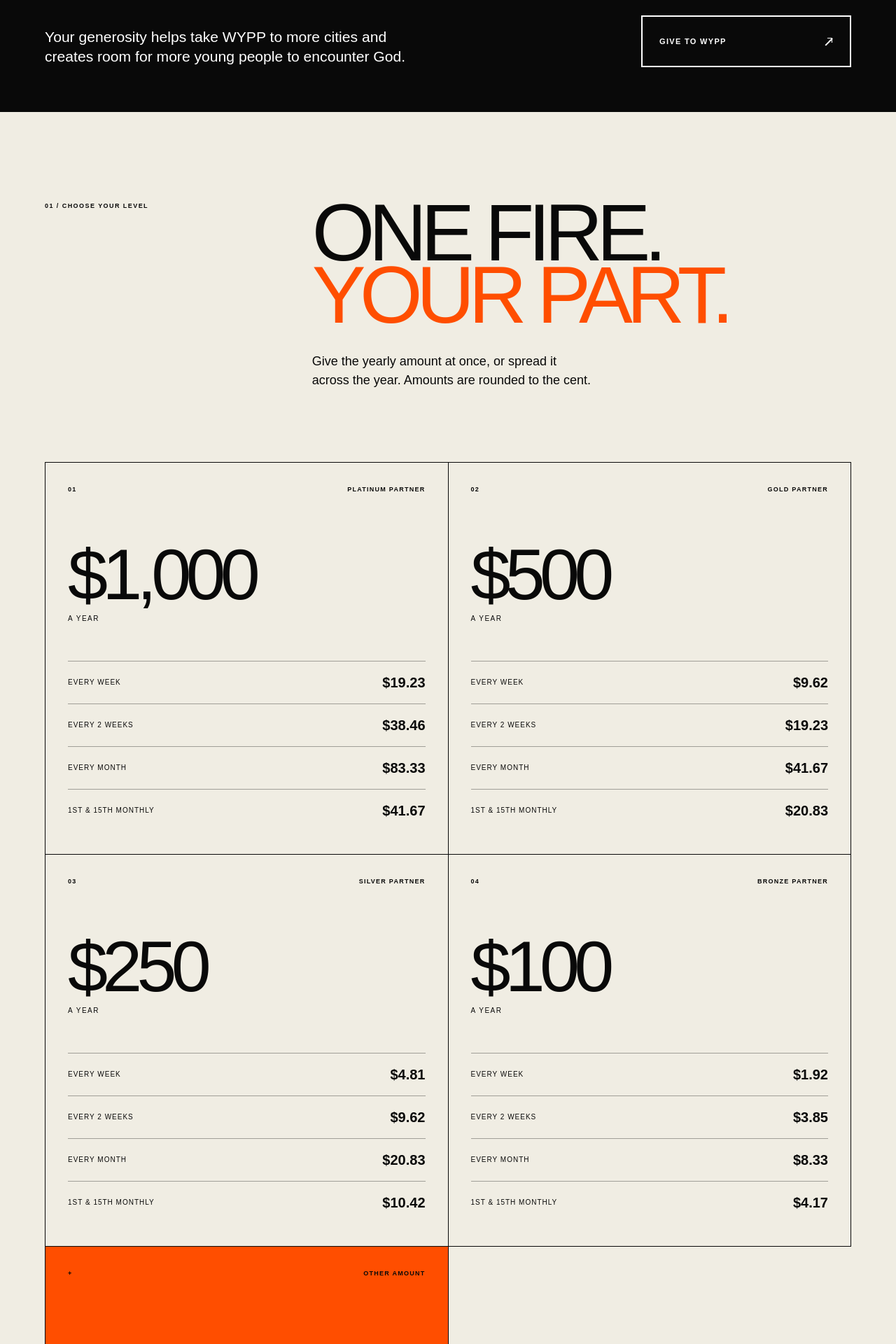
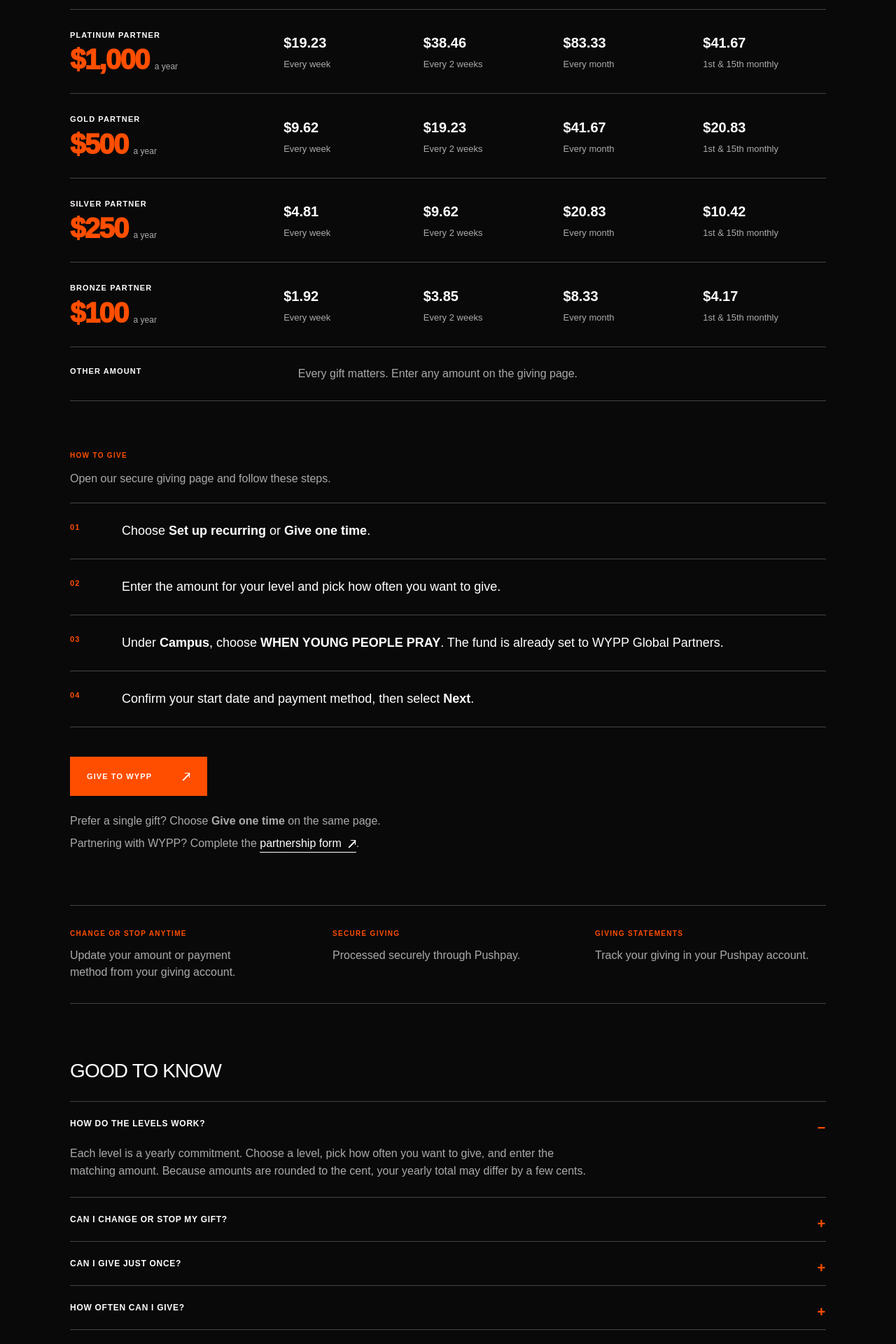
Before and after one commit to Etooluwa/wyppglobal, a Next.js app: page /give in a window 1280 px wide. Shown: the part 640-2560 px from the top of the page at 70% size. Built offline with nearby package versions, Linux system fonts and the light colour scheme.

Commit message:
Simplify WYPP giving page layout

```diff
--- a/app/give/page.tsx
+++ b/app/give/page.tsx
@@ -34,91 +34,66 @@ function Arrow() {
 export default function GivePage() {
   return (
     <main className="givingPage">
-      <section className="givingHero" id="top">
+      <section className="simpleGiving" id="top">
         <Navigation ticketUrl={ticketUrl} />
-        <div className="givingHeroInner">
-          <p className="givingEyebrow">Partner with WYPP · Global Partners</p>
-          <h1>TAKE THE<br /><em>FIRE FURTHER.</em></h1>
-          <div className="givingHeroBottom">
+        <div className="simpleGivingInner">
+          <header className="simpleGivingHero">
+            <p className="simpleGivingKicker">Partner with WYPP</p>
+            <h1>TAKE THE<br />FIRE <em>FURTHER.</em></h1>
             <p>Your generosity helps take WYPP to more cities and creates room for more young people to encounter God.</p>
-            <a className="givingOutlineButton" href={givingUrl}>Give to WYPP <Arrow /></a>
+          </header>
+
+          <section className="compactGivingSection" aria-labelledby="partner-levels-title">
+            <div className="compactSectionHeading">
+              <h2 id="partner-levels-title">Choose your level</h2>
+              <p>Give the yearly amount at once, or spread it across the year. Amounts are rounded to the cent.</p>
             </div>
+            <div className="partnerTable">
+              {levels.map((level) => (
+                <article className="partnerRow" key={level.name}>
+                  <div className="partnerLevel"><strong>{level.name} partner</strong><p>{level.annual}<small>A year</small></p></div>
+                  <div><strong>{level.weekly}</strong><span>Every week</span></div>
+                  <div><strong>{level.biweekly}</strong><span>Every 2 weeks</span></div>
+                  <div><strong>{level.monthly}</strong><span>Every month</span></div>
+                  <div><strong>{level.twiceMonthly}</strong><span>1st &amp; 15th monthly</span></div>
+                </article>
+              ))}
+              <div className="otherAmountRow"><strong>Other amount</strong><p>Every gift matters. Enter any amount on the giving page.</p></div>
             </div>
           </section>
 
-      <section className="partnerLevels" aria-labelledby="partner-levels-title">
-        <div className="givingSectionIntro">
-          <p className="givingIndex">01 / Choose your level</p>
-          <div>
-            <h2 id="partner-levels-title">ONE FIRE.<br /><em>YOUR PART.</em></h2>
-            <p>Give the yearly amount at once, or spread it across the year. Amounts are rounded to the cent.</p>
+          <section className="compactGivingSection howToGive">
+            <div className="compactSectionHeading">
+              <h2>How to give</h2>
+              <p>Open our secure giving page and follow these steps.</p>
             </div>
-        </div>
-
-        <div className="levelGrid">
-          {levels.map((level, index) => (
-            <article className="levelCard" key={level.name}>
-              <div className="levelCardTop"><span>0{index + 1}</span><p>{level.name} partner</p></div>
-              <h3>{level.annual}<small>A year</small></h3>
-              <dl>
-                <div><dt>Every week</dt><dd>{level.weekly}</dd></div>
-                <div><dt>Every 2 weeks</dt><dd>{level.biweekly}</dd></div>
-                <div><dt>Every month</dt><dd>{level.monthly}</dd></div>
-                <div><dt>1st &amp; 15th monthly</dt><dd>{level.twiceMonthly}</dd></div>
-              </dl>
-            </article>
-          ))}
-          <article className="levelCard otherAmount">
-            <div className="levelCardTop"><span>+</span><p>Other amount</p></div>
-            <h3>EVERY GIFT<br /><em>MATTERS.</em></h3>
-            <p>Enter any amount on the secure giving page, as a recurring partnership or a one-time gift.</p>
-          </article>
+            <ol className="compactSteps">
+              <li><span>01</span><p>Choose <strong>Set up recurring</strong> or <strong>Give one time</strong>.</p></li>
+              <li><span>02</span><p>Enter the amount for your level and pick how often you want to give.</p></li>
+              <li><span>03</span><p>Under <strong>Campus</strong>, choose <strong>WHEN YOUNG PEOPLE PRAY</strong>. The fund is already set to WYPP Global Partners.</p></li>
+              <li><span>04</span><p>Confirm your start date and payment method, then select <strong>Next</strong>.</p></li>
+            </ol>
+            <a className="givingPrimaryButton" href={givingUrl}>Give to WYPP <Arrow /></a>
+            <div className="givingNotes">
+              <p>Prefer a single gift? Choose <strong>Give one time</strong> on the same page.</p>
+              <p>Partnering with WYPP? Complete the <a href={partnershipUrl}>partnership form <Arrow /></a>.</p>
             </div>
           </section>
 
-      <section className="givingSteps">
-        <div className="givingSectionIntro light">
-          <p className="givingIndex">02 / How to give</p>
-          <div>
-            <h2>MAKE ROOM<br /><em>FOR MORE.</em></h2>
-            <p>Open our secure giving page and follow these steps to direct your gift to WYPP Global Partners.</p>
-          </div>
-        </div>
-        <ol className="givingStepsList">
-          <li><span>01</span><p>Choose <strong>Set up recurring</strong> or <strong>Give one time</strong>.</p></li>
-          <li><span>02</span><p>Enter your amount and select how often you want to give.</p></li>
-          <li><span>03</span><p>Under <strong>Campus</strong>, choose <strong>WHEN YOUNG PEOPLE PRAY</strong>. The fund is already set to WYPP Global Partners.</p></li>
-          <li><span>04</span><p>Confirm your start date and payment method, then select <strong>Next</strong>.</p></li>
-        </ol>
-        <div className="givingActionRow">
-          <a className="buttonLime" href={givingUrl}>Open secure giving <Arrow /></a>
-          <p>Already partnering? <a href={partnershipUrl}>Complete the partnership form <Arrow /></a></p>
-        </div>
+          <section className="compactAssurance" aria-label="Giving details">
+            <div><h3>Change or stop anytime</h3><p>Update your amount or payment method from your giving account.</p></div>
+            <div><h3>Secure giving</h3><p>Processed securely through Pushpay.</p></div>
+            <div><h3>Giving statements</h3><p>Track your giving in your Pushpay account.</p></div>
           </section>
 
-      <section className="givingAssurance" aria-label="Giving details">
-        <div><span>01</span><h3>Change or stop anytime</h3><p>Update your amount or payment method from your giving account.</p></div>
-        <div><span>02</span><h3>Secure giving</h3><p>Your gift is processed securely through Pushpay.</p></div>
-        <div><span>03</span><h3>Giving statements</h3><p>Track your giving from your Pushpay account.</p></div>
+          <section className="compactFaq">
+            <h2>Good to know</h2>
+            <details open><summary>How do the levels work?</summary><p>Each level is a yearly commitment. Choose a level, pick how often you want to give, and enter the matching amount. Because amounts are rounded to the cent, your yearly total may differ by a few cents.</p></details>
+            <details><summary>Can I change or stop my gift?</summary><p>Yes. Sign in to your giving account to change the amount, update your payment method, or stop your recurring gift.</p></details>
+            <details><summary>Can I give just once?</summary><p>Yes. Choose Give one time instead of Set up recurring.</p></details>
+            <details><summary>How often can I give?</summary><p>Every week, every two weeks, every month, or on the 1st and 15th. You can also give one time.</p></details>
           </section>
-
-      <section className="givingFaq">
-        <div className="givingFaqTitle">
-          <p className="givingIndex">03 / Questions</p>
-          <h2>GOOD TO<br /><em>KNOW.</em></h2>
         </div>
-        <div className="givingFaqList">
-          <details open><summary>How do the levels work?</summary><p>Each level is a yearly commitment. Choose a level, pick how often you want to give, and enter the matching amount on the giving page. Because amounts are rounded to the cent, your yearly total may differ by a few cents.</p></details>
-          <details><summary>Can I change or stop my gift?</summary><p>Yes. Sign in to your giving account to change the amount, update your payment method, or stop your recurring gift.</p></details>
-          <details><summary>Can I give just once?</summary><p>Yes. On the giving page, choose Give one time instead of Set up recurring.</p></details>
-          <details><summary>How often can I give?</summary><p>Every week, every two weeks, every month, or on the 1st and 15th. You can also give one time.</p></details>
-        </div>
-      </section>
-
-      <section className="givingFinalCta">
-        <p>Prayer · Revival · Global</p>
-        <h2>TAKE THE<br /><em>FIRE FURTHER.</em></h2>
-        <a className="givingOutlineButton" href={givingUrl}>Give to WYPP <Arrow /></a>
       </section>
 
       <Footer />
--- a/app/globals.css
+++ b/app/globals.css
@@ -187,64 +187,47 @@ footer p { color:#a8a8a8; line-height:1.5; margin:0; }
 .footerLinks a:hover { color:var(--acid); }
 .copyright { grid-column:2/-1; border-top:1px solid #333; padding-top:22px; font-size:10px; text-transform:uppercase; letter-spacing:.1em; }
 
-.givingPage { background:var(--paper); color:var(--ink); }
-.givingHero { min-height:100svh; background:var(--ink); color:white; }
-.givingHeroInner { min-height:calc(100svh - 92px); padding:clamp(70px,9vw,140px) 5vw 5vw; display:flex; flex-direction:column; justify-content:space-between; }
-.givingEyebrow,.givingIndex { margin:0; text-transform:uppercase; letter-spacing:.16em; font-size:9px; font-weight:900; }
-.givingHero h1 { max-width:1320px; font-size:clamp(74px,12vw,190px); line-height:.73; }
-.givingHero h1 em,.givingFinalCta h2 em { color:var(--orange); font-style:normal; }
-.givingHeroBottom { display:flex; align-items:end; justify-content:space-between; gap:50px; margin-top:70px; padding-top:28px; border-top:1px solid #ffffff4d; }
-.givingHeroBottom p { max-width:620px; margin:0; font-size:clamp(18px,1.65vw,25px); line-height:1.35; }
-.givingOutlineButton { width:min(300px,32vw); min-height:74px; padding:0 24px; border:2px solid currentColor; display:inline-flex; align-items:center; justify-content:space-between; text-transform:uppercase; letter-spacing:.12em; font-size:11px; font-weight:900; transition:background .2s,color .2s,transform .2s; }
-.givingOutlineButton:hover { background:white; color:var(--ink); transform:translateY(-3px); }
-.partnerLevels,.givingFaq { padding:clamp(90px,10vw,160px) 5vw; }
-.givingSectionIntro { display:grid; grid-template-columns:.55fr 1.45fr; gap:7vw; align-items:start; margin-bottom:clamp(65px,8vw,120px); }
-.givingSectionIntro h2,.givingFaq h2,.givingFinalCta h2 { margin:0; font-size:clamp(62px,9vw,145px); line-height:.77; letter-spacing:-.075em; text-transform:uppercase; }
-.givingSectionIntro h2 em,.givingFaq h2 em { color:var(--orange); font-style:normal; }
-.givingSectionIntro>div>p { max-width:650px; margin:38px 0 0; font-size:18px; line-height:1.5; }
-.levelGrid { display:grid; grid-template-columns:repeat(2,minmax(0,1fr)); border-top:1px solid var(--ink); border-left:1px solid var(--ink); }
-.levelCard { min-height:560px; padding:32px; border-right:1px solid var(--ink); border-bottom:1px solid var(--ink); display:flex; flex-direction:column; }
-.levelCardTop { display:flex; justify-content:space-between; text-transform:uppercase; font-size:9px; font-weight:900; letter-spacing:.14em; }
-.levelCardTop p { margin:0; }
-.levelCard h3 { margin:auto 0 55px; font-size:clamp(70px,8vw,130px); line-height:.7; letter-spacing:-.075em; text-transform:uppercase; }
-.levelCard h3 small { display:block; margin-top:22px; font-size:10px; line-height:1; letter-spacing:.15em; }
-.levelCard dl { margin:0; }
-.levelCard dl div { display:flex; align-items:center; justify-content:space-between; gap:20px; padding:15px 0; border-top:1px solid #09090959; text-transform:uppercase; }
-.levelCard dt { font-size:10px; letter-spacing:.1em; }
-.levelCard dd { margin:0; font-size:20px; font-weight:900; }
-.otherAmount { background:var(--orange); color:var(--ink); }
-.otherAmount h3 { font-size:clamp(56px,6.5vw,105px); line-height:.78; }
-.otherAmount h3 em { color:white; font-style:normal; }
-.otherAmount>p { max-width:430px; margin:0; font-size:18px; line-height:1.5; }
-.givingSteps { background:var(--ink); color:white; padding:clamp(90px,10vw,160px) 5vw; }
-.givingSectionIntro.light h2 em { color:var(--orange); font-style:normal; }
-.givingStepsList { margin:0; padding:0; list-style:none; border-top:1px solid #555; }
-.givingStepsList li { display:grid; grid-template-columns:90px 1fr; gap:28px; padding:30px 0; border-bottom:1px solid #555; }
-.givingStepsList li>span { color:var(--orange); font-size:10px; font-weight:900; letter-spacing:.13em; }
-.givingStepsList p { max-width:980px; margin:0; font-size:clamp(22px,2.7vw,42px); line-height:1.1; letter-spacing:-.035em; }
-.givingActionRow { margin-top:70px; display:flex; align-items:center; justify-content:space-between; gap:40px; }
-.givingActionRow>p { margin:0; color:#aaa; }
-.givingActionRow>p a { color:white; display:inline-flex; align-items:center; gap:12px; border-bottom:1px solid; padding-bottom:5px; }
-.givingAssurance { display:grid; grid-template-columns:repeat(3,1fr); background:var(--orange); }
-.givingAssurance>div { min-height:330px; padding:38px 4vw; border-right:1px solid var(--ink); display:flex; flex-direction:column; }
-.givingAssurance>div:last-child { border-right:0; }
-.givingAssurance span { font-size:9px; font-weight:900; }
-.givingAssurance h3 { margin:auto 0 20px; font-size:clamp(30px,3.3vw,52px); line-height:.9; letter-spacing:-.055em; text-transform:uppercase; }
-.givingAssurance p { max-width:340px; margin:0; line-height:1.45; }
-.givingFaq { display:grid; grid-template-columns:.7fr 1.3fr; gap:8vw; }
-.givingFaqTitle { position:sticky; top:40px; align-self:start; }
-.givingFaqTitle .givingIndex { margin-bottom:70px; }
-.givingFaq h2 { font-size:clamp(56px,7vw,115px); }
-.givingFaqList { border-top:1px solid var(--ink); }
-.givingFaq details { border-bottom:1px solid var(--ink); }
-.givingFaq summary { padding:28px 42px 28px 0; cursor:pointer; list-style:none; position:relative; text-transform:uppercase; font-size:clamp(20px,2.25vw,34px); font-weight:900; letter-spacing:-.025em; }
-.givingFaq summary::-webkit-details-marker { display:none; }
-.givingFaq summary:after { content:"+"; position:absolute; right:0; top:24px; color:var(--orange); font-size:30px; font-weight:400; }
-.givingFaq details[open] summary:after { content:"−"; }
-.givingFaq details p { max-width:680px; margin:0; padding:0 0 30px; color:#555; font-size:17px; line-height:1.55; }
-.givingFinalCta { background:var(--ink); color:white; padding:clamp(100px,12vw,180px) 5vw; display:grid; grid-template-columns:1fr auto; gap:60px; align-items:end; }
-.givingFinalCta>p { grid-column:1/-1; margin:0; text-transform:uppercase; letter-spacing:.15em; font-size:9px; font-weight:900; }
-.givingFinalCta h2 { max-width:1100px; }
+.givingPage,.simpleGiving { background:var(--ink); color:#fff; }
+.simpleGivingInner { width:min(1080px,90vw); margin:auto; padding:clamp(80px,9vw,135px) 0; }
+.simpleGivingHero { max-width:900px; margin-bottom:80px; }
+.simpleGivingKicker,.compactSectionHeading h2,.compactAssurance h3 { margin:0; color:var(--orange); text-transform:uppercase; letter-spacing:.13em; font-size:10px; font-weight:900; }
+.simpleGivingHero h1 { margin:26px 0 35px; font-size:clamp(66px,7.6vw,118px); line-height:.76; letter-spacing:-.07em; }
+.simpleGivingHero h1 em { color:var(--orange); font-style:normal; }
+.simpleGivingHero>p:last-child { max-width:610px; margin:0; color:#ddd; font-size:clamp(18px,1.8vw,26px); line-height:1.45; }
+.compactGivingSection { margin-top:70px; }
+.compactSectionHeading { padding-bottom:22px; border-bottom:1px solid #444; }
+.compactSectionHeading p { margin:14px 0 0; color:#aaa; font-size:16px; line-height:1.5; }
+.partnerRow { display:grid; grid-template-columns:1.6fr repeat(4,1fr); gap:24px; align-items:center; padding:28px 0; border-bottom:1px solid #444; }
+.partnerRow>div { display:flex; flex-direction:column; gap:7px; }
+.partnerRow strong { font-size:20px; }
+.partnerRow span { color:#aaa; font-size:13px; line-height:1.35; }
+.partnerLevel>strong { text-transform:uppercase; letter-spacing:.1em; font-size:11px; }
+.partnerLevel p { margin:0; color:var(--orange); font-size:40px; line-height:1; font-weight:1000; letter-spacing:-.04em; }
+.partnerLevel small { margin-left:8px; color:#aaa; font-size:12px; font-weight:400; letter-spacing:0; text-transform:lowercase; }
+.otherAmountRow { display:grid; grid-template-columns:1.6fr 4fr; gap:24px; padding:26px 0; border-bottom:1px solid #444; }
+.otherAmountRow strong { text-transform:uppercase; letter-spacing:.1em; font-size:11px; }
+.otherAmountRow p { margin:0; color:#aaa; }
+.compactSteps { margin:0; padding:0; list-style:none; }
+.compactSteps li { display:grid; grid-template-columns:52px 1fr; gap:22px; padding:26px 0; border-bottom:1px solid #444; }
+.compactSteps span { color:var(--orange); font-size:11px; font-weight:900; letter-spacing:.1em; }
+.compactSteps p { margin:0; font-size:18px; line-height:1.5; }
+.givingPrimaryButton { width:max-content; margin-top:42px; padding:20px 24px; display:inline-flex; align-items:center; gap:42px; background:var(--orange); color:#fff; text-transform:uppercase; letter-spacing:.1em; font-size:11px; font-weight:900; transition:transform .2s,background .2s; }
+.givingPrimaryButton:hover { transform:translateY(-3px); background:#ff6a28; }
+.givingNotes { margin-top:24px; color:#aaa; line-height:1.5; }
+.givingNotes p { margin:8px 0; }
+.givingNotes a { color:#fff; display:inline-flex; align-items:center; gap:8px; border-bottom:1px solid; }
+.compactAssurance { margin-top:75px; padding:32px 0; border-top:1px solid #444; border-bottom:1px solid #444; display:grid; grid-template-columns:repeat(3,1fr); gap:45px; }
+.compactAssurance h3 { margin-bottom:12px; }
+.compactAssurance p { margin:0; color:#aaa; line-height:1.5; }
+.compactFaq { margin-top:75px; }
+.compactFaq>h2 { margin:0 0 22px; text-transform:uppercase; font-size:28px; letter-spacing:-.03em; }
+.compactFaq details { border-top:1px solid #444; }
+.compactFaq details:last-child { border-bottom:1px solid #444; }
+.compactFaq summary { position:relative; padding:22px 38px 22px 0; cursor:pointer; list-style:none; text-transform:uppercase; letter-spacing:.06em; font-size:12px; font-weight:900; }
+.compactFaq summary::-webkit-details-marker { display:none; }
+.compactFaq summary:after { content:"+"; position:absolute; right:0; color:var(--orange); font-size:20px; }
+.compactFaq details[open] summary:after { content:"−"; }
+.compactFaq details p { max-width:760px; margin:0; padding:0 0 24px; color:#aaa; line-height:1.55; }
 
 @media (max-width:900px) {
   .nav { height:76px; grid-template-columns:1fr auto; }
@@ -299,15 +282,8 @@ footer p { color:#a8a8a8; line-height:1.5; margin:0; }
   .storyCopy { position:static; }
   .merch { grid-template-columns:1fr; }
   .merchPhoto { min-height:620px; }
-  .givingHeroInner { min-height:calc(100svh - 76px); }
-  .givingSectionIntro,.givingFaq { grid-template-columns:1fr; }
-  .givingSectionIntro { gap:44px; }
-  .givingFaqTitle { position:static; }
-  .givingFaqTitle .givingIndex { margin-bottom:45px; }
-  .givingAssurance { grid-template-columns:1fr; }
-  .givingAssurance>div { min-height:240px; border-right:0; border-bottom:1px solid var(--ink); }
-  .givingFinalCta { display:flex; flex-direction:column; align-items:flex-start; }
-  .givingFinalCta>p { order:-1; }
+  .partnerRow { gap:16px; }
+  .compactAssurance { gap:28px; }
 }
 
 @media (max-width:620px) {
@@ -338,20 +314,19 @@ footer p { color:#a8a8a8; line-height:1.5; margin:0; }
   footer { grid-template-columns:1fr 1fr; }
   .footerBrand { grid-column:1/-1; grid-row:auto; }
   .copyright { grid-column:1/-1; }
-  .givingHeroInner { padding:62px 24px 36px; }
-  .givingHero h1 { font-size:clamp(58px,17.2vw,92px); }
-  .givingHeroBottom { flex-direction:column; align-items:flex-start; margin-top:58px; }
-  .givingOutlineButton { width:100%; }
-  .partnerLevels,.givingSteps,.givingFaq,.givingFinalCta { padding-left:24px; padding-right:24px; }
-  .levelGrid { grid-template-columns:1fr; }
-  .levelCard { min-height:500px; padding:26px 22px; }
-  .levelCard h3 { font-size:clamp(68px,23vw,112px); }
-  .otherAmount h3 { font-size:clamp(54px,17vw,84px); }
-  .givingStepsList li { grid-template-columns:44px 1fr; gap:12px; }
-  .givingStepsList p { font-size:21px; }
-  .givingActionRow { align-items:stretch; flex-direction:column; }
-  .givingActionRow .buttonLime { width:100%; }
-  .givingAssurance>div { padding:32px 24px; }
+  .simpleGivingInner { width:calc(100% - 40px); padding:70px 0 90px; }
+  .simpleGivingHero { margin-bottom:58px; }
+  .simpleGivingHero h1 { font-size:clamp(54px,16vw,82px); }
+  .partnerRow { grid-template-columns:repeat(2,minmax(0,1fr)); gap:20px 16px; padding:25px 0; }
+  .partnerLevel { grid-column:1/-1; }
+  .partnerLevel p { font-size:35px; }
+  .otherAmountRow { grid-template-columns:1fr; gap:10px; }
+  .compactSteps li { grid-template-columns:38px 1fr; gap:12px; }
+  .compactSteps p { font-size:16px; }
+  .givingPrimaryButton { width:100%; justify-content:space-between; }
+  .compactAssurance { grid-template-columns:1fr; gap:0; padding:0; }
+  .compactAssurance>div { padding:24px 0; border-bottom:1px solid #444; }
+  .compactAssurance>div:last-child { border-bottom:0; }
 }
 
 @media (prefers-reduced-motion:reduce) {
```
Lines whose indentation alone changed are shown as unchanged.
